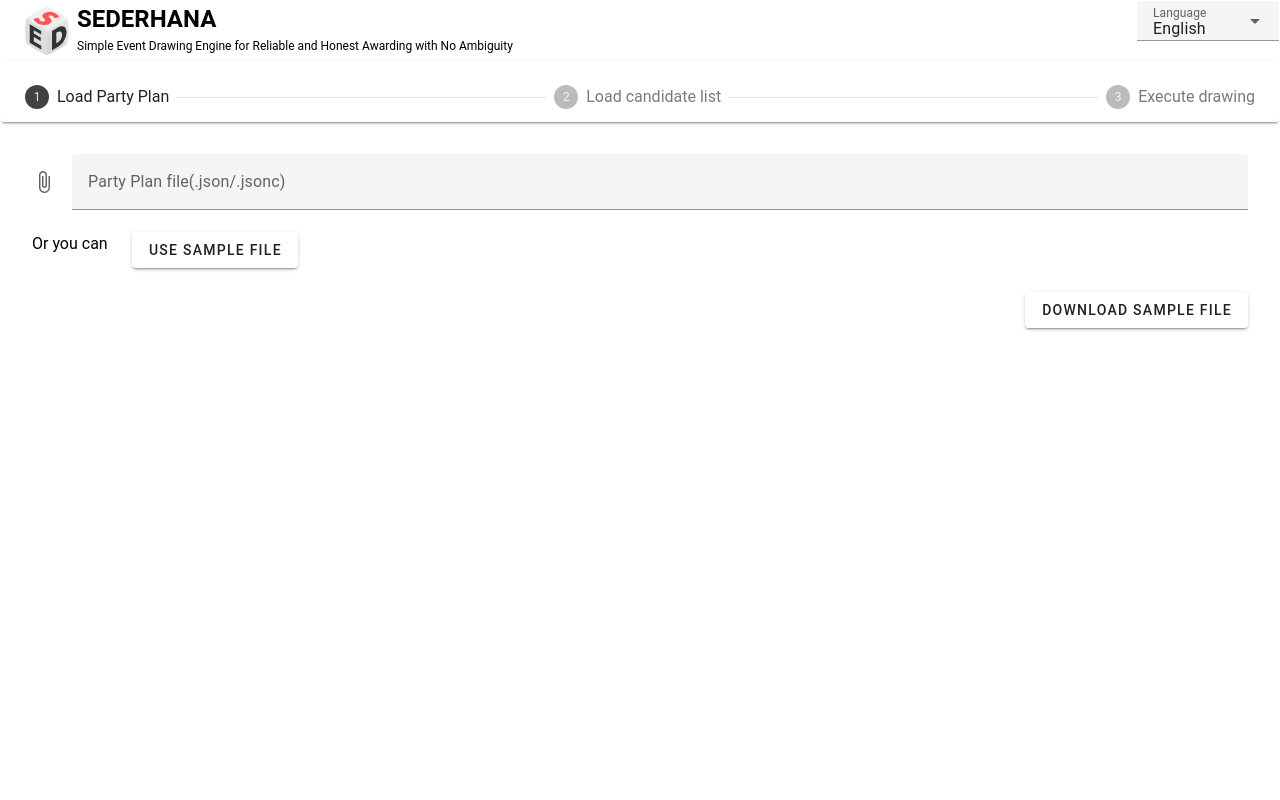
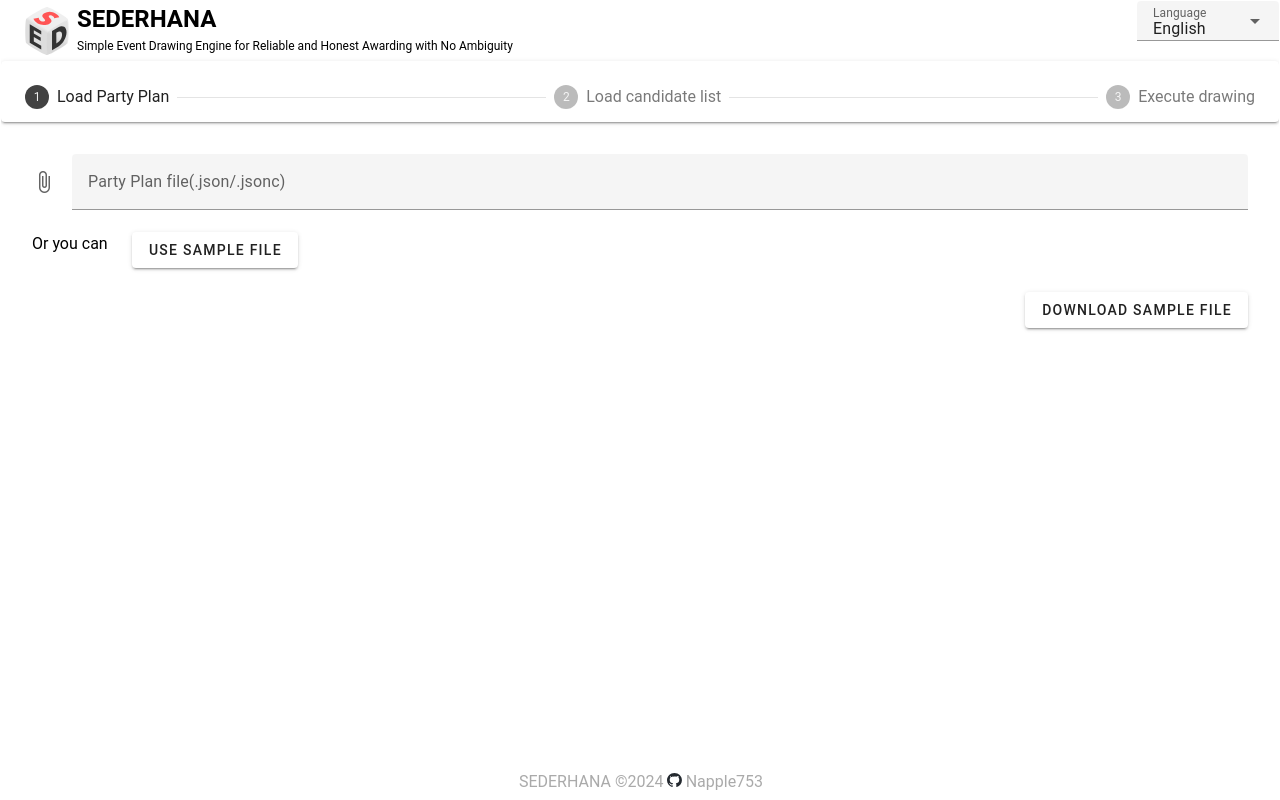
Before and after one commit to Napple753/simple-lottery, a Vue app: page / in a window 1280 px wide. Built offline with nearby package versions, Linux system fonts and the light colour scheme.

Commit message:
feat: add footer credit

```diff
--- a/src/App.vue
+++ b/src/App.vue
@@ -48,6 +48,12 @@
     :party-plans="partyPlans!"
     :display-setting="displaySetting!"
   ></PartyControl>
+  <footer>
+    <a href="https://github.com/Napple753/simple-lottery" target="_blank">
+      SEDERHANA &copy;2024
+      <img src="/github-mark.svg" style="height: 14px" /> Napple753
+    </a>
+  </footer>
 </template>
 
 <style>
@@ -71,10 +77,14 @@
 }
 
 .button_wrapper {
-  width: 80%;
+  width: 100%;
+  padding-right: 1em;
   height: 2rem;
   text-align: right;
   margin-bottom: 1rem;
+
+  position: relative;
+  z-index: 1000;
 }
 
 .loadingForm {
@@ -88,4 +98,25 @@
 .message .markDownWrapper strong {
   font-size: 2rem;
 }
+
+footer {
+  height: 36px;
+  width: 100%;
+  display: flex;
+  justify-content: center;
+  align-items: center;
+  color: #aaa;
+  position: absolute;
+  bottom: 0;
+}
+footer a {
+  display: block;
+  color: #aaa;
+  text-decoration: none;
+  break-inside: avoid;
+}
+footer a:hover {
+  color: #777;
+  text-decoration: underline;
+}
 </style>
```
Also changed, not shown: public/github-mark.svg (added).
